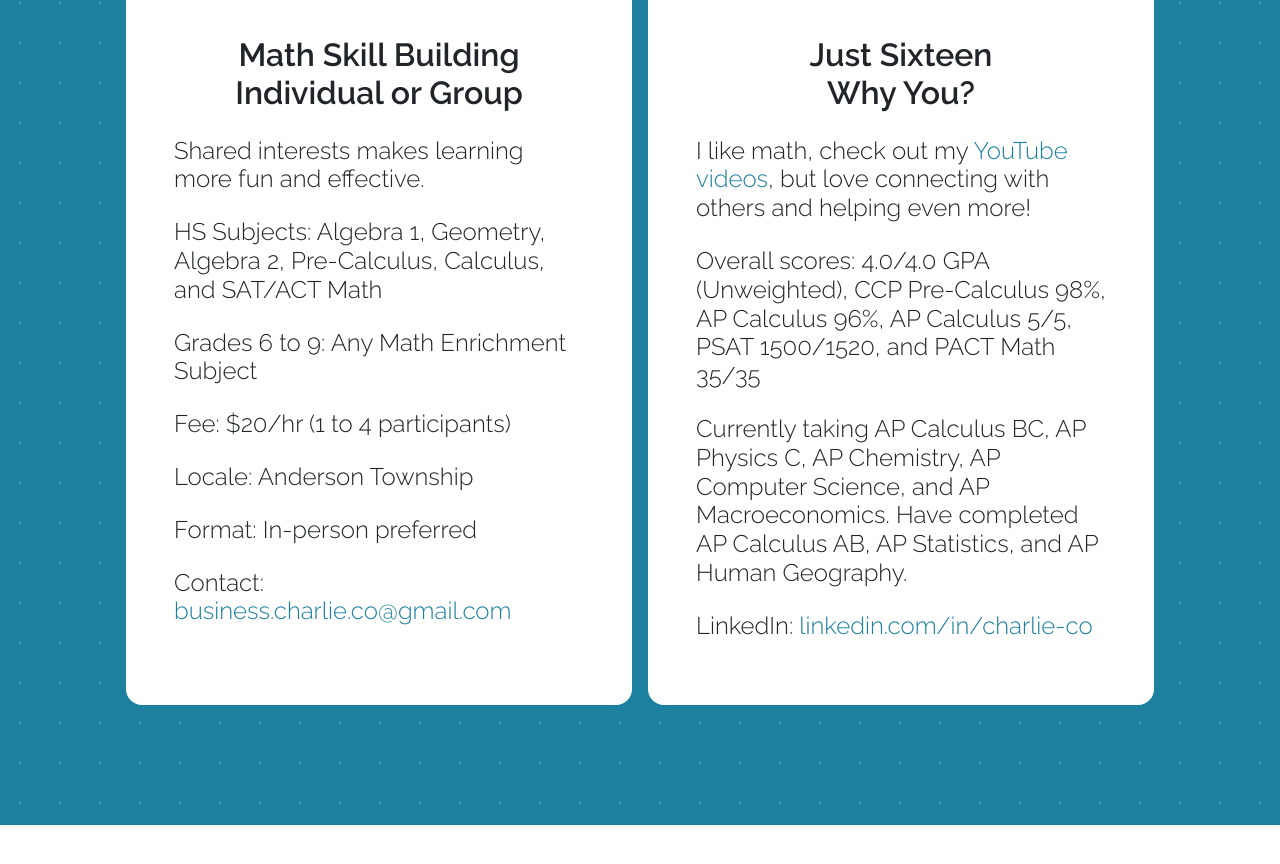
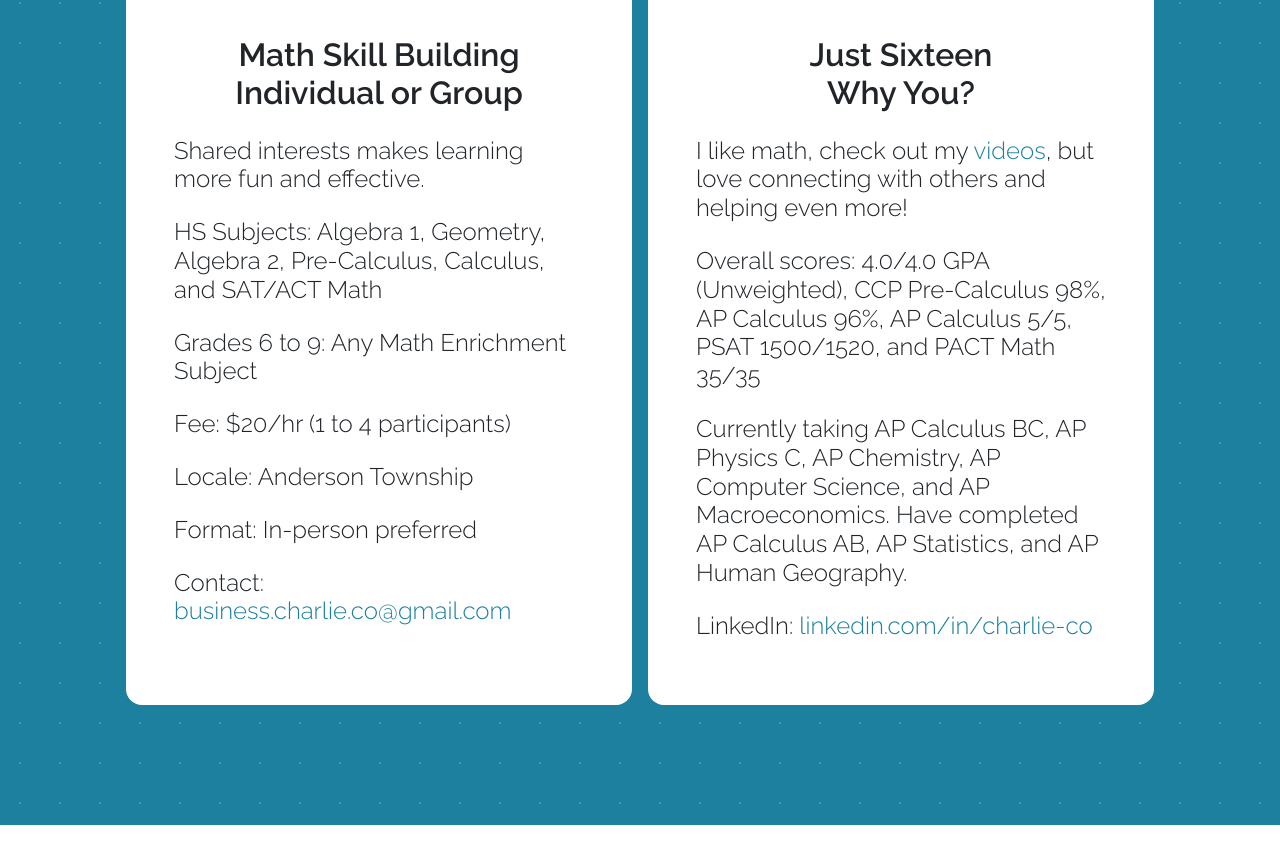
Before and after one commit to charlie-works/charlie-works.github.io, a website: page index.html in a window 1280 px wide. Shown: the part 1097-1961 px from the top of the page. Drawn offline with nearby package versions, Linux system fonts and the light colour scheme; some packages are replaced by stand-ins of ours.

Commit message:
Update index.html

```diff
--- a/index.html
+++ b/index.html
@@ -91,7 +91,7 @@
 
                             <h4 class="card-text">I like math, check out my
                                 <a href="#portfolio">
-                                    YouTube videos</a>, but love connecting with others and helping even more!</h4>
+                                    videos</a>, but love connecting with others and helping even more!</h4>
                             <h4 class="card-text">Overall scores: 4.0/4.0 GPA (Unweighted), CCP Pre-Calculus 98%, AP Calculus 96%, AP Calculus 5/5, PSAT 1500/1520, and PACT Math 35/35
                             </h4>
                             <h4 class="card-text">Currently taking AP Calculus BC, AP Physics C, AP Chemistry, AP Computer Science, and AP Macroeconomics. Have completed AP Calculus AB, AP Statistics, and AP Human Geography.
```
